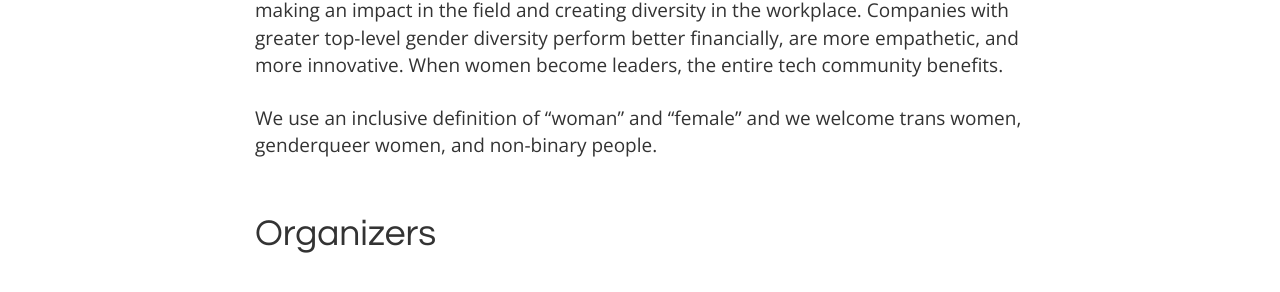
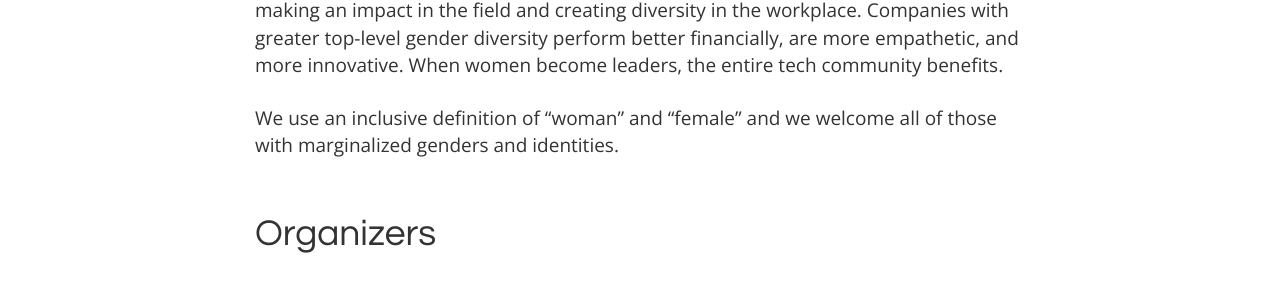
Before and after one commit to elaconf/elaconf.github.io, a Jekyll site: the page built from about/index.md, in a window 1280 px wide. Shown: the part 289-581 px from the top of the page. Built offline with Jekyll 4.4.1, drawn with Linux system fonts in a browser that asks for light colours.

Commit message:
Inclusive language update katydecorah/elaconf#16

```diff
--- a/about/index.md
+++ b/about/index.md
@@ -8,7 +8,7 @@ Ela Conf is a conference with a goal to create a safe, supportive, inspiring and
 
 In an industry where women are so often marginalized, leadership skills are crucial to making an impact in the field and creating diversity in the workplace. Companies with greater top-level gender diversity perform better financially, are more empathetic, and more innovative. When women become leaders, the entire tech community benefits.
 
-We use an inclusive definition of "woman" and "female" and we welcome trans women, genderqueer women, and non-binary people.
+We use an inclusive definition of “woman” and “female” and we welcome all of those with marginalized genders and identities.
 
 ## Organizers
 
```
